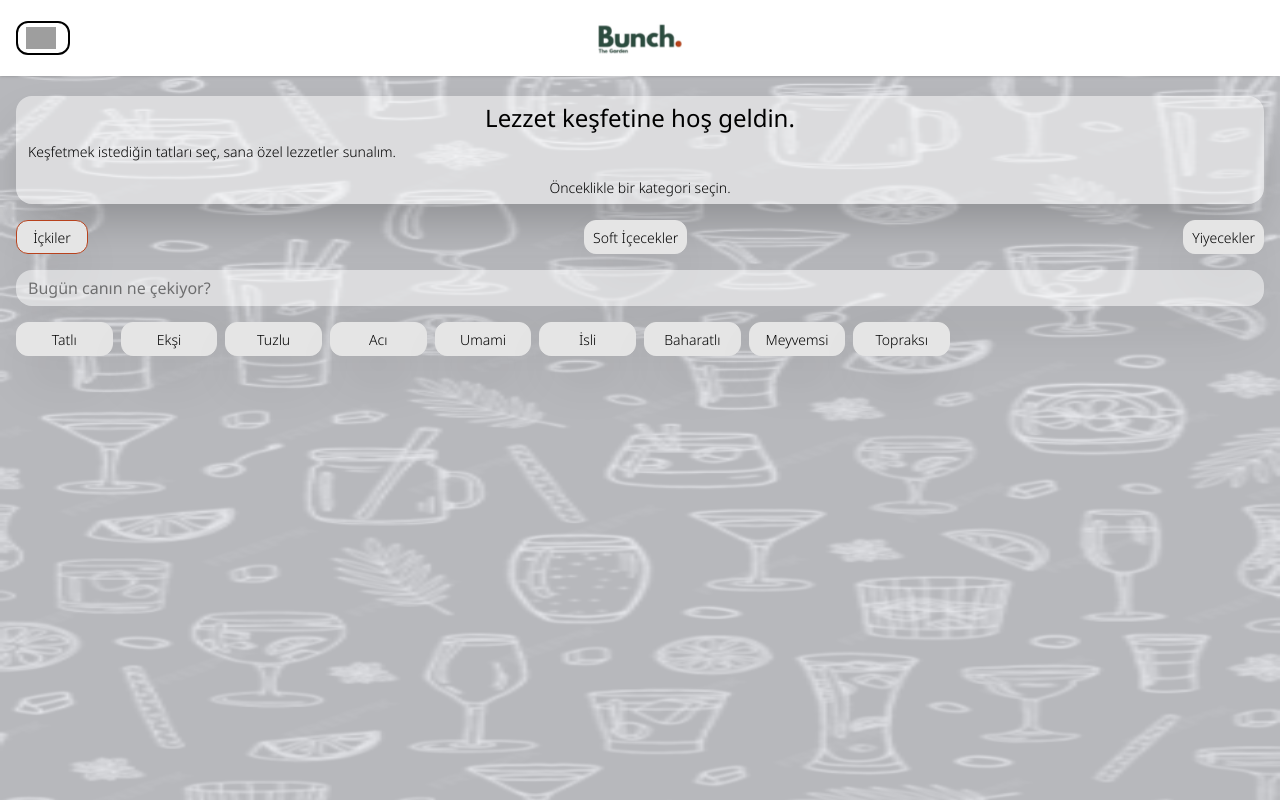
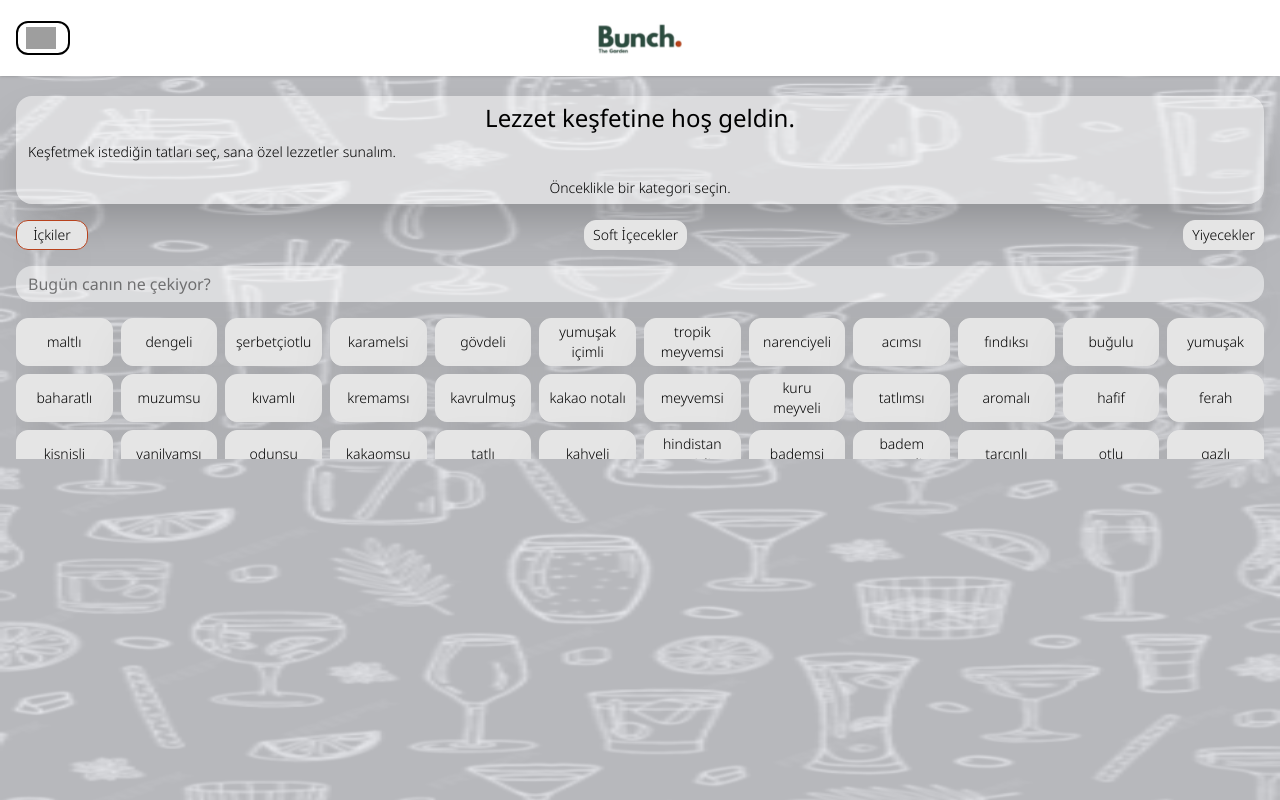
Before and after one commit to tuna-d/menu-project, a React (Vite) app: page /findfor in a window 1280 px wide. Built offline with nearby package versions, Linux system fonts and the light colour scheme; grey boxes are pictures that could not be loaded.

Commit message:
add taste names as mini boxes according to selected category.

```diff
--- /dev/null
+++ b/src/components/find/CategoryBox.jsx
@@ -0,0 +1,15 @@
+export default function CategoryBox({ name, handleClick, isSelected = false }) {
+  return (
+    <div
+      className={
+        isSelected
+          ? "border-1 border-[#B8421D] rounded-xl px-2 py-1 min-w-18 text-center bg-neutral-200 shadow-2xl active:scale-95 flex justify-center items-center"
+          : "border-1 border-neutral-200 rounded-xl px-2 py-1 min-w-18 text-center bg-neutral-200 shadow-2xl active:scale-95 flex justify-center items-center"
+      }
+      onClick={handleClick}
+      id={name}
+    >
+      <span className="font-noto text-sm select-none font-light">{name}</span>
+    </div>
+  )
+}
--- a/src/components/find/TasteBox.jsx
+++ b/src/components/find/TasteBox.jsx
@@ -3,8 +3,8 @@ export default function TasteBox({ name, handleClick, isSelected = false }) {
     <div
       className={
         isSelected
-          ? "border-1 border-[#B8421D] rounded-xl px-2 py-1 min-w-18 text-center bg-neutral-200 shadow-2xl active:scale-95"
-          : "border-1 border-neutral-200 rounded-xl px-2 py-1 min-w-18 text-center bg-neutral-200 shadow-2xl active:scale-95"
+          ? "border-1 border-[#B8421D] rounded-xl px-2 py-1 min-w-18 text-center bg-neutral-200 shadow-2xl active:scale-95 flex justify-center items-center h-12"
+          : "border-1 border-neutral-200 rounded-xl px-2 py-1 min-w-18 text-center bg-neutral-200 shadow-2xl active:scale-95 flex justify-center items-center h-12"
       }
       onClick={handleClick}
       id={name}
--- /dev/null
+++ b/src/data/tastes.js
@@ -0,0 +1,79 @@
+import menuItems from "./items"
+
+const tastesData = [
+  {
+    generalCat: "İçkiler",
+    tastes: [],
+  },
+  {
+    generalCat: "Soft İçecekler",
+    tastes: [],
+  },
+  {
+    generalCat: "Yiyecekler",
+    tastes: [],
+  },
+]
+
+const addTastes = (categoryName, arrayName) => {
+  menuItems
+    .find((item) => {
+      return item.category === categoryName
+    })
+    .items.map((item) => {
+      return item.taste
+    })
+    .map((taste) => {
+      arrayName.push(...taste)
+    })
+}
+
+const drinkTasteNames = []
+
+addTastes("Şişe Bira", drinkTasteNames)
+addTastes("Fıçı Bira", drinkTasteNames)
+addTastes("Konyak", drinkTasteNames)
+addTastes("Likör", drinkTasteNames)
+addTastes("Mezcal", drinkTasteNames)
+addTastes("Bunch The Cocktails", drinkTasteNames)
+addTastes("Klasik Kokteyl", drinkTasteNames)
+addTastes("Kırmızı Şarap", drinkTasteNames)
+addTastes("Beyaz Şarap", drinkTasteNames)
+addTastes("Roze Şarap", drinkTasteNames)
+addTastes("Köpüklü Şarap", drinkTasteNames)
+addTastes("Shot", drinkTasteNames)
+addTastes("Viski", drinkTasteNames)
+addTastes("Cin", drinkTasteNames)
+addTastes("Votka", drinkTasteNames)
+addTastes("Rom", drinkTasteNames)
+
+const uniqueDrinkTasteNames = [...new Set(drinkTasteNames)]
+
+uniqueDrinkTasteNames.map((taste) => {
+  tastesData.find((t) => t.generalCat === "İçkiler").tastes.push(taste)
+})
+
+const softDrinkTasteNames = []
+
+addTastes("Sıcak İçecek", softDrinkTasteNames)
+addTastes("Soğuk İçecek", softDrinkTasteNames)
+
+const uniqueSoftDrinkTasteNames = [...new Set(softDrinkTasteNames)]
+
+uniqueSoftDrinkTasteNames.map((taste) => {
+  tastesData.find((t) => t.generalCat === "Soft İçecekler").tastes.push(taste)
+})
+
+const foodTasteNames = []
+
+addTastes("Yemek", foodTasteNames)
+addTastes("Tatlı", foodTasteNames)
+addTastes("Çerez", foodTasteNames)
+
+const uniqueFoodTasteNames = [...new Set(foodTasteNames)]
+
+uniqueFoodTasteNames.map((taste) => {
+  tastesData.find((t) => t.generalCat === "Yiyecekler").tastes.push(taste)
+})
+
+export default tastesData
--- a/src/pages/Find.jsx
+++ b/src/pages/Find.jsx
@@ -1,26 +1,17 @@
 import { useState, useEffect } from "react"
 
 import TasteBox from "../components/find/TasteBox"
-
+import CategoryBox from "../components/find/CategoryBox"
 import Navbar from "../components/Navbar"
 import BgImg from "../components/BgImg"
 
-const tastesArr = [
-  { name: "Tatlı", isSelected: false },
-  { name: "Ekşi", isSelected: false },
-  { name: "Tuzlu", isSelected: false },
-  { name: "Acı", isSelected: false },
-  { name: "Umami", isSelected: false },
-  { name: "İsli", isSelected: false },
-  { name: "Baharatlı", isSelected: false },
-  { name: "Meyvemsi", isSelected: false },
-  { name: "Topraksı", isSelected: false },
-]
+import menuItems from "../data/items"
+import tastesData from "../data/tastes"
 
 export default function Find() {
   const [searchTerm, setSearchTerm] = useState("")
-  const [tastes, setTastes] = useState(tastesArr)
-  const [showTastes, setShowTastes] = useState(tastes)
+  const [tastes, setTastes] = useState([])
+  const [showTastes, setShowTastes] = useState([])
   const [selectedTastes, setSelectedTastes] = useState([])
   const [clickCounter, setClickCounter] = useState(0)
   const [generalCategory, setGeneralCategory] = useState([
@@ -28,6 +19,24 @@ export default function Find() {
     { name: "Soft İçecekler", isSelected: false },
     { name: "Yiyecekler", isSelected: false },
   ])
+
+  const selectedCat = generalCategory.find(
+    (cat) => cat.isSelected === true
+  ).name
+
+  useEffect(() => {
+    const tasteArr = []
+    tastesData
+      .find((t) => t.generalCat === selectedCat)
+      .tastes.map((tasteName) => {
+        tasteArr.push({ name: tasteName, isSelected: false })
+      })
+    setTastes(tasteArr)
+  }, [])
+
+  useEffect(() => {
+    setShowTastes(tastes)
+  }, [tastes])
 
   const handleChange = (e) => {
     setSearchTerm(e.target.value)
@@ -67,11 +76,22 @@ export default function Find() {
     setGeneralCategory((prevState) =>
       prevState.map((cat) =>
         cat.name.toLowerCase() === name.toLowerCase()
-          ? { ...cat, isSelected: !cat.isSelected }
+          ? { ...cat, isSelected: true }
           : { ...cat, isSelected: false }
       )
     )
   }
+
+  useEffect(() => {
+    const tasteArr = []
+    tastesData
+      .find((t) => t.generalCat === selectedCat)
+      .tastes.map((tasteName) => {
+        tasteArr.push({ name: tasteName, isSelected: false })
+      })
+    setTastes(tasteArr)
+    setSelectedTastes([])
+  }, [selectedCat])
 
   return (
     <>
@@ -93,7 +113,7 @@ export default function Find() {
         <div className="mb-4 flex justify-between">
           {generalCategory.map((cat, index) => {
             return (
-              <TasteBox
+              <CategoryBox
                 name={cat.name}
                 isSelected={cat.isSelected}
                 key={index}
@@ -126,7 +146,7 @@ export default function Find() {
             })}
           </div>
         )}
-        <div className="grid grid-cols-4 md:grid-cols-8 lg:grid-cols-12 gap-2">
+        <div className="grid grid-cols-4 md:grid-cols-8 lg:grid-cols-12 gap-2 h-1/5 overflow-x-auto scroll-smooth no-scrollbar">
           {showTastes.map((taste, index) => {
             return (
               <TasteBox
```
